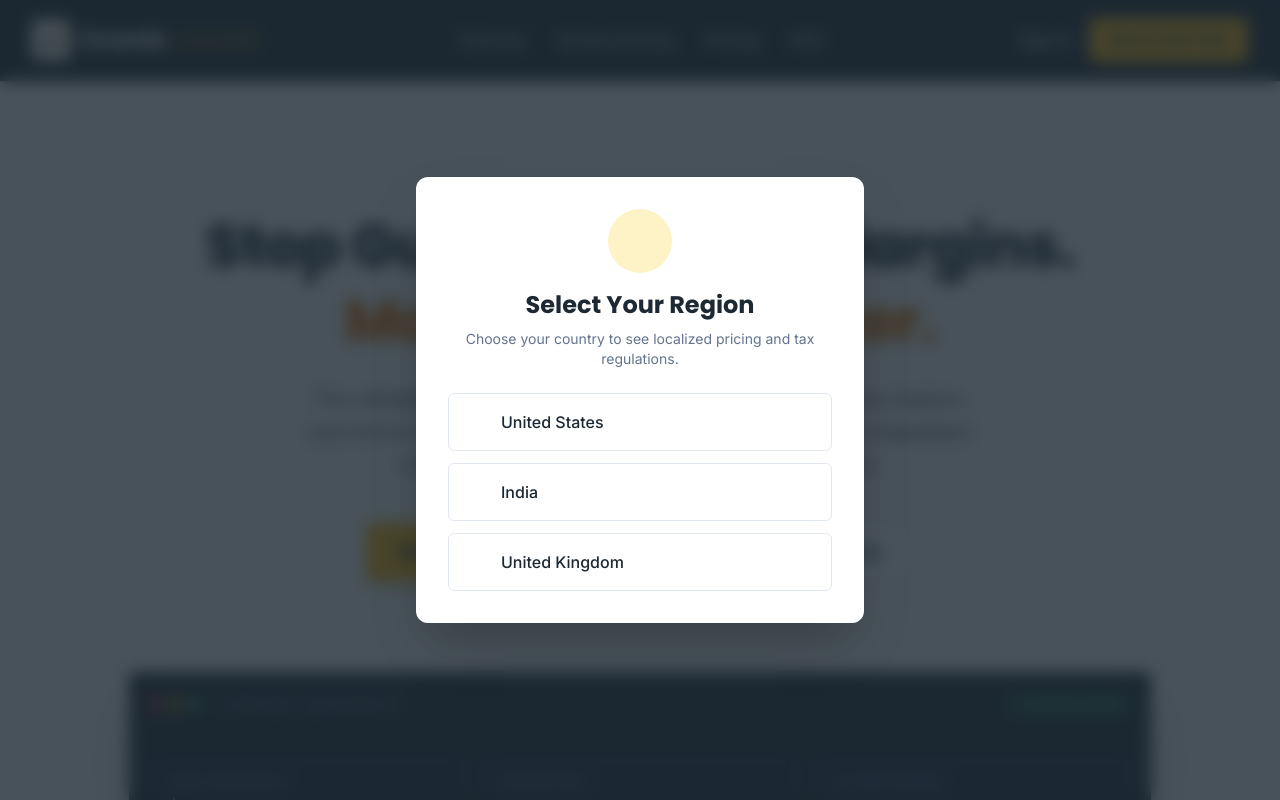
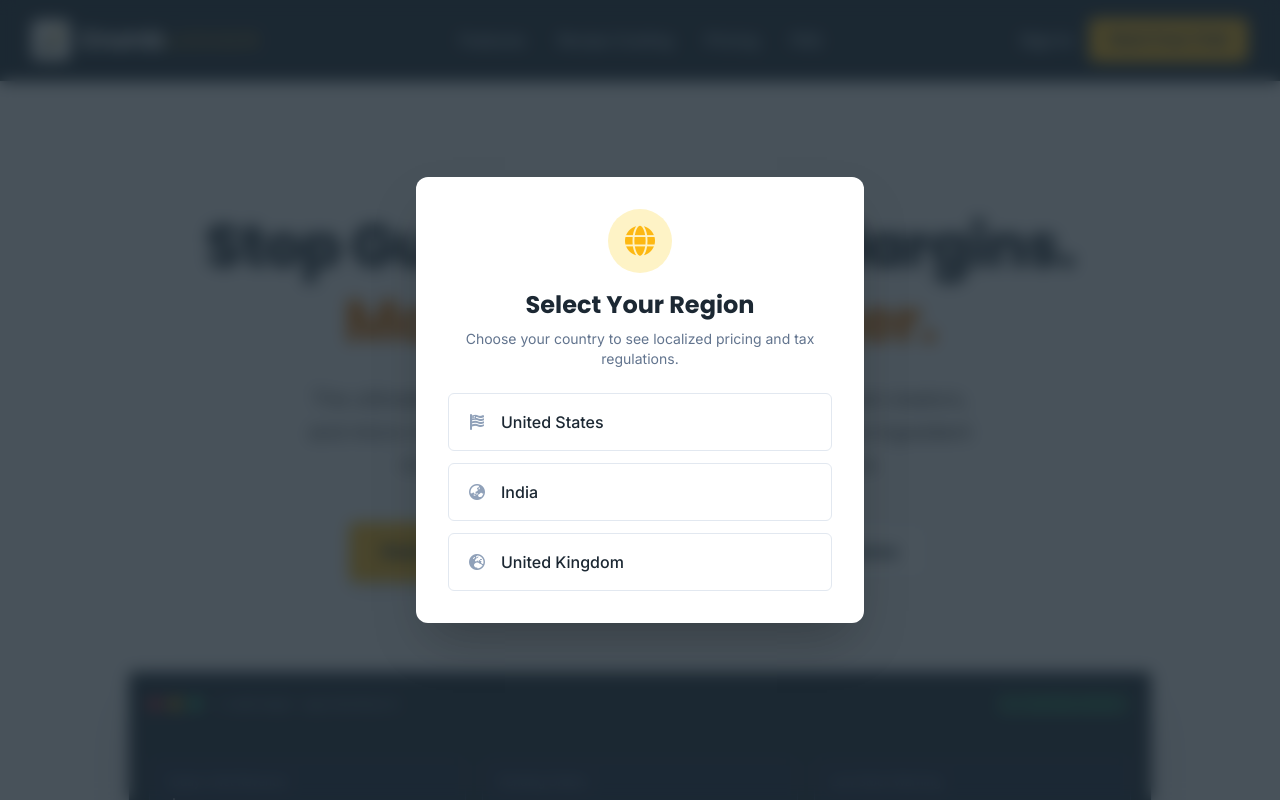
Before and after one commit to kelly-jomel/OvenOS, a Next.js app in the folder frontend/: page / in a window 1280 px wide. Shown: the top 800 px of the page. Built offline with nearby package versions, Linux system fonts and the light colour scheme; no server answers.

Commit message:
fix: add FontAwesome CDN for landing page icons

```diff
--- a/frontend/src/app/layout.tsx
+++ b/frontend/src/app/layout.tsx
@@ -46,6 +46,9 @@
       lang="en"
       className={`${poppins.variable} ${inter.variable} h-full antialiased`}
     >
+      <head>
+        <link rel="stylesheet" href="https://cdnjs.cloudflare.com/ajax/libs/font-awesome/6.4.0/css/all.min.css" />
+      </head>
       <body className="min-h-full flex flex-col font-data">
         <BakeryProvider>
           {children}
```
